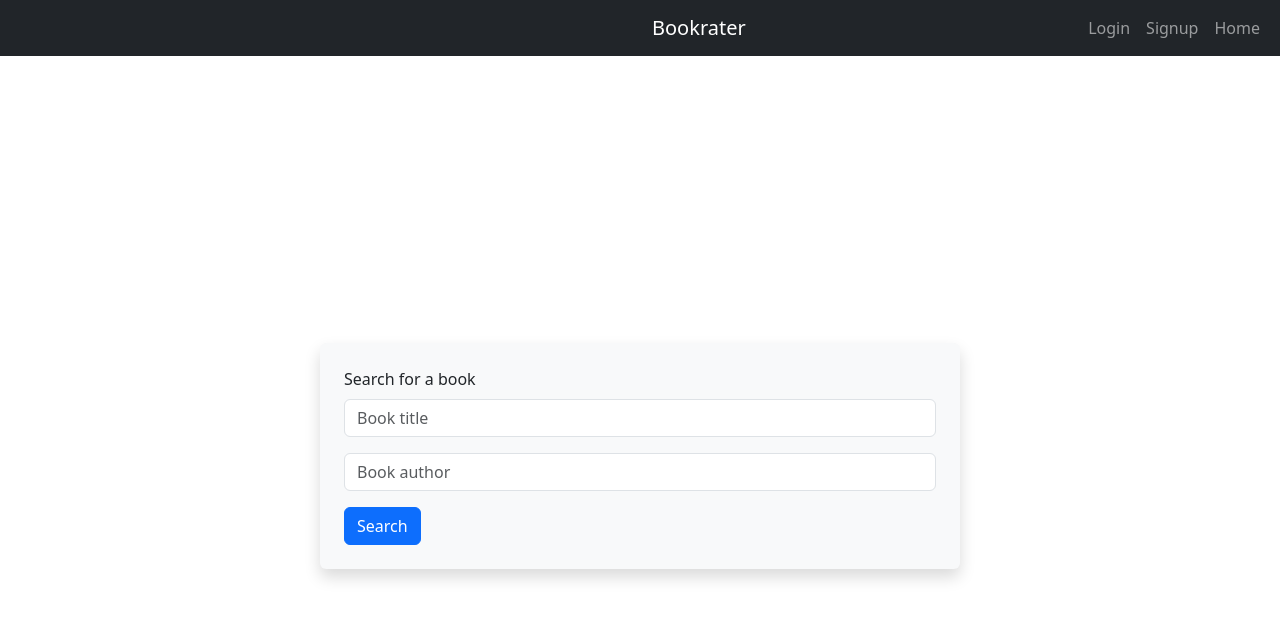
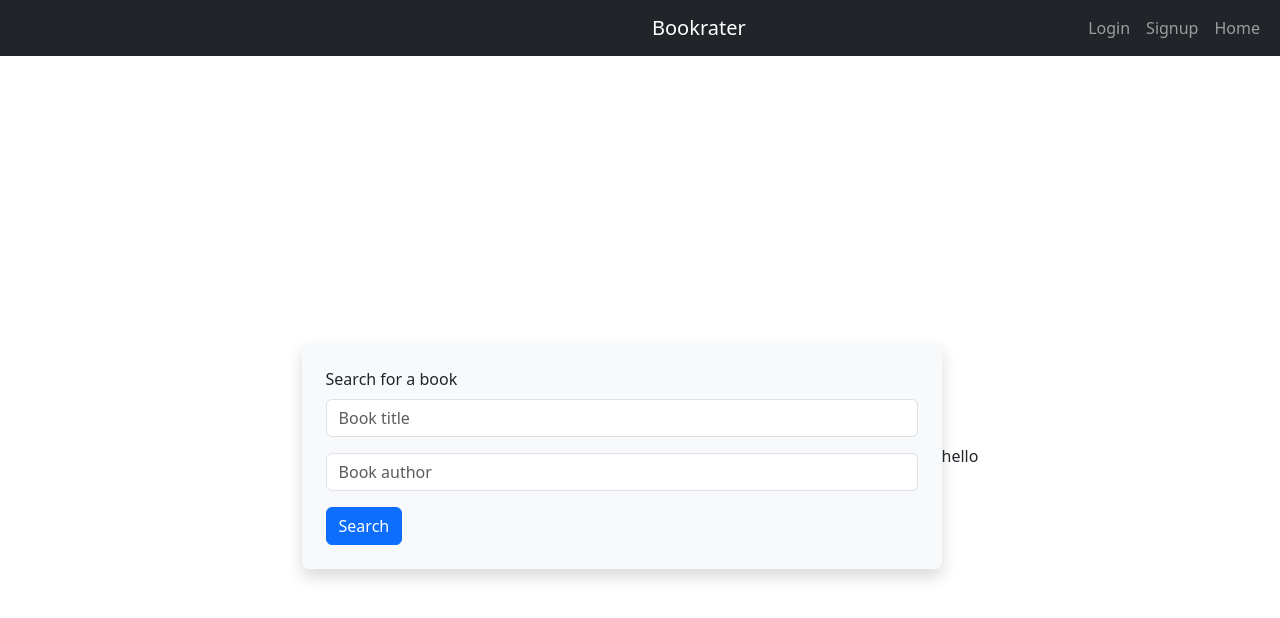
Before and after one commit to caidennason/bookrater, a React (Create React App) app in the folder bookrater-frontend/: page /booksearch in a window 1280 px wide. Shown: the top 618 px of the page. Built offline with nearby package versions, Linux system fonts and the light colour scheme; no server answers.

Commit message:
search is working

```diff
--- /dev/null
+++ b/bookrater-frontend/src/Books/BookResults.js
@@ -0,0 +1,20 @@
+import React from 'react';
+
+// this should load all the books from the search
+// when you add one, i would like to have an animation that shows it was added to your profile
+// you can clear results individually, or you can clear them all
+// you can get the last result you deleted
+// results are limited to 10?
+
+function BookResults({books}){
+
+    return(
+
+        <div >
+        hello
+        {books}
+        </div>
+    )
+}
+
+export default BookResults;
--- a/bookrater-frontend/src/Books/BookSearch.js
+++ b/bookrater-frontend/src/Books/BookSearch.js
@@ -1,6 +1,8 @@
 import React, { useState } from 'react';
+import BookResults from './BookResults';
 import Form from 'react-bootstrap/Form';
 import Button from 'react-bootstrap/Button';
+
 
 function BookSearch(){
 
@@ -17,7 +19,12 @@ function BookSearch(){
     }
 
     const findBook = () => {
-        fetch(`https://openlibrary.org/search.json?title=${title}&author=${author}`)
+        let url = `https://openlibrary.org/search.json?title=${title}`;
+
+        if (author) {
+          url += `&author=${author}`;
+        }
+        fetch(url)
         .then((res) => {
             if (!res.ok) {
                 throw new Error('Something went wrong, try again')
@@ -32,36 +39,36 @@ function BookSearch(){
         })
     }
 
-    console.log(books)
-
     const handleSubmit = (e) => {
         e.preventDefault()
         console.log(title, author)
         findBook()
+        console.log(books.docs)
         setTitle('')
         setAuthor('')
     }
 
     return(
+
         <div className="d-flex justify-content-center align-items-center vh-100">
+            <div style={{justifyContent: 'center'}}></div>
         <Form onSubmit={handleSubmit} className="w-50 p-4 rounded bg-light rounded shadow">
             <Form.Label>Search for a book</Form.Label>
             <Form.Control
             className="mb-3"
-            // controlId="name"
-            // // type="search"
             placeholder="Book title"
             value={title}
             onChange={handleTitleInput}/>
             <Form.Control
             className="mb-3"
-            // controlId="name"
-            // // type="search"
             placeholder="Book author"
             value={author}
             onChange={handleAuthorInput}/>
             <Button type="submit">Search</Button>
         </Form>
+        <div>
+            <BookResults />
+        </div>
         </div>
     )
 }
```
Also changed, not shown: bookrater-frontend/src/Books/Books.js (added, +11 -0 lines).
